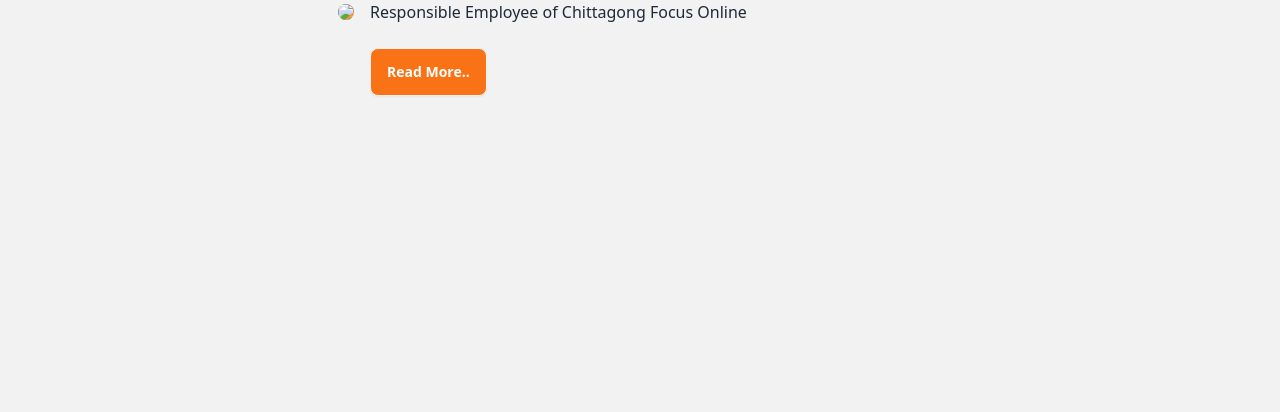
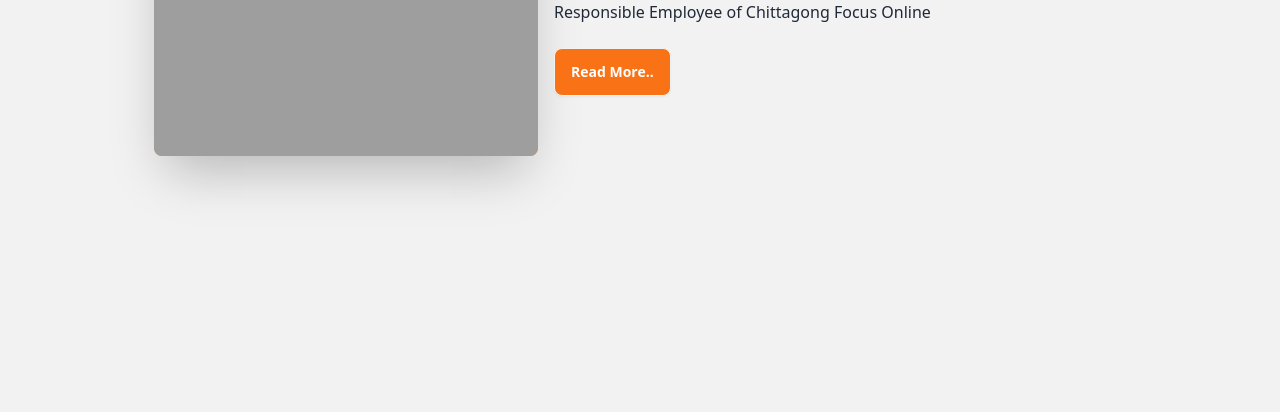
Before and after one commit to focusonlinectg/sawroare-hossain-noyon, a plain HTML site: page index.html in a window 1280 px wide. Shown: the part 459-871 px from the top of the page. Drawn offline with nearby package versions, Linux system fonts and the light colour scheme; the site is published under a folder, as on GitHub Pages, so addresses that start at the root find nothing.

Commit message:
image added

```diff
--- a/index.html
+++ b/index.html
@@ -21,8 +21,7 @@
             <li><a>Payment</a></li>
             <li><a>About</a></li>
             <li><a>Contact</a></li>
-
-          </ul>
+                     </ul>
         </div>
       </div>
 
@@ -31,9 +30,7 @@
 
       <div class="hero bg-base-200 min-h-screen">
         <div class="hero-content flex-col lg:flex-row">
-          <img
-            src="/images/sawroare.png"
-            class="max-w-sm rounded-lg shadow-2xl bg-orange-400" />
+          <img src="images/sawroare.png" class="max-w-sm w-full rounded-lg shadow-2xl bg-orange-400" alt="">
           <div>
             <h1 class="text-5xl font-bold">Sawroare Hosain Noyon</h1>
             <p class="py-6">
```
